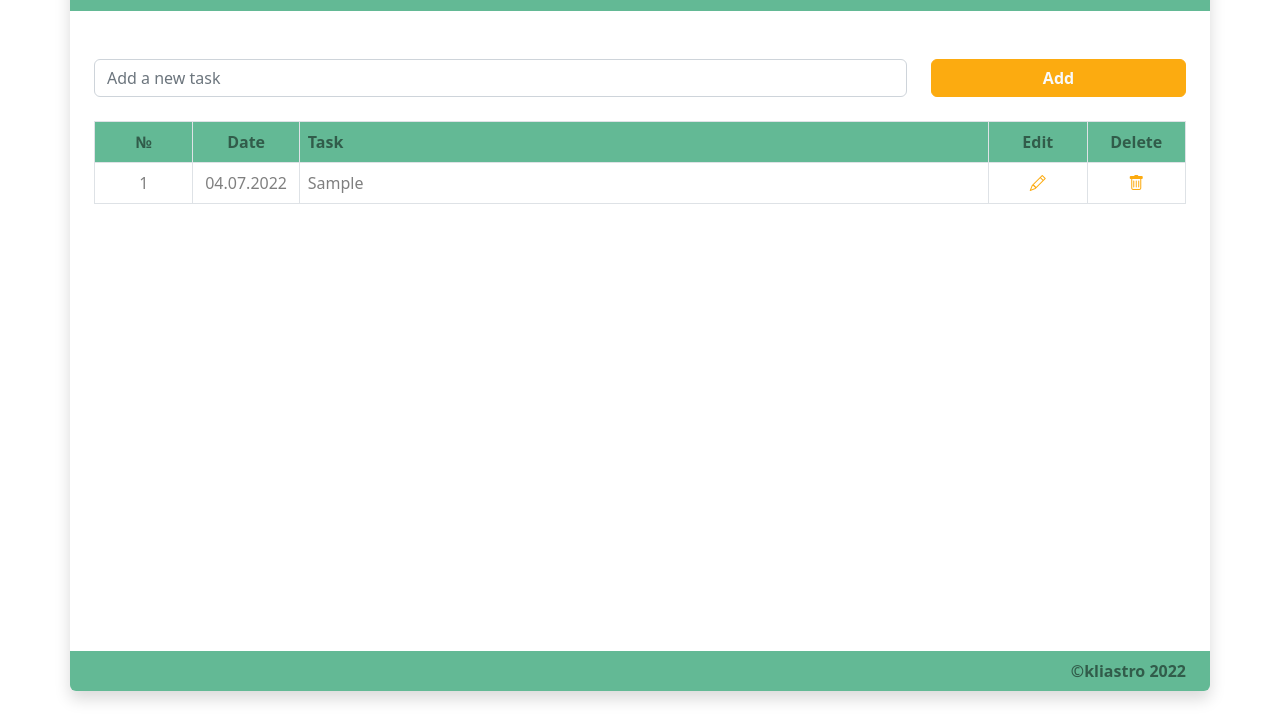
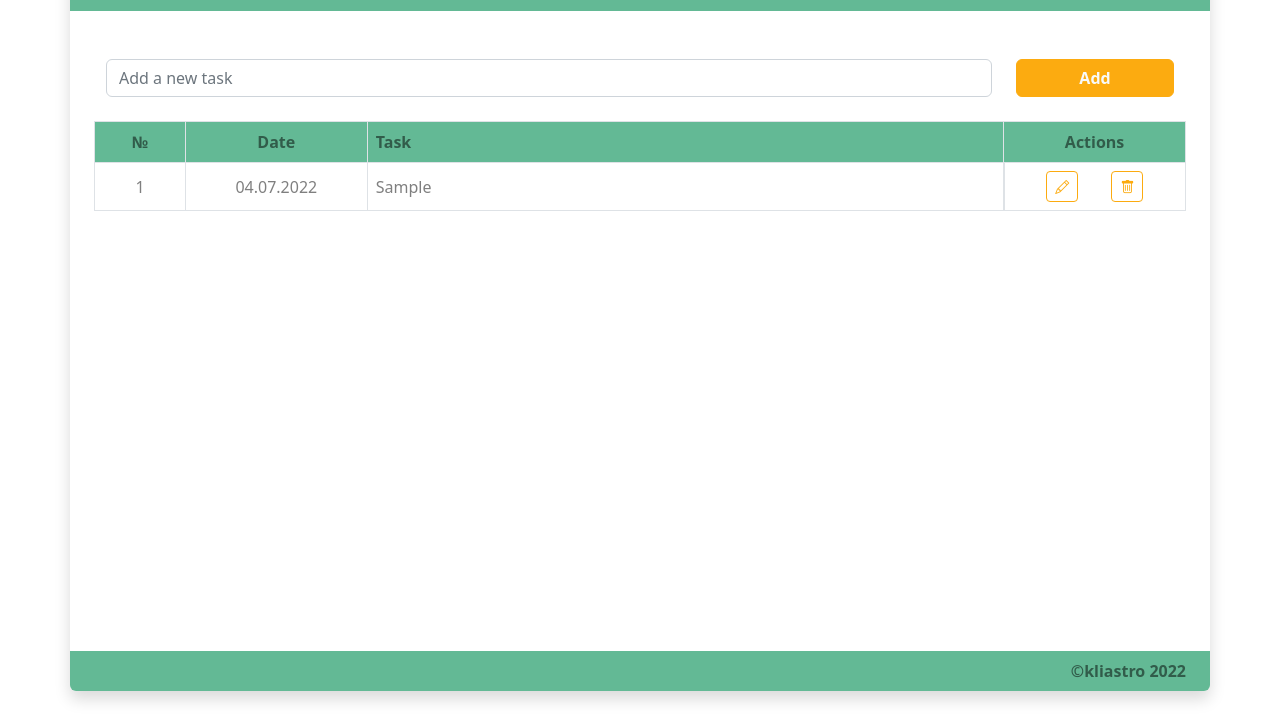
Before and after one commit to kliastro13/To-Do-list, a website built with Vite: page index.html in a window 1280 px wide. Both pictures are taken after typing "Sample" into the empty fields and a click on the button "Add". Shown: the part 85-800 px from the top of the page. Built offline with nearby package versions, Linux system fonts and the light colour scheme.

Commit message:
Chenged styles for func-btn. Updated UI.

```diff
--- a/index.html
+++ b/index.html
@@ -17,13 +17,15 @@
     <div
       class="container-md d-flex flex-column shadow rounded p-0 mt-4 mb-4 border-dark"
     >
-      <header class="text-center p-2 bg-primary mb-4 rounded-top text-black-50">
+      <header
+        class="container text-center p-2 bg-primary mb-4 rounded-top text-black-50"
+      >
         <h1>Task manager</h1>
       </header>
 
-      <main class="p-4">
-        <div class="row mb-4">
-          <div class="col-9">
+      <main class="container p-4">
+        <div class="row m-0 mb-4">
+          <div class="col-10 m-0">
             <input
               type="text"
               class="form-control"
@@ -39,7 +41,7 @@
               <option value="Remember"></option>
             </datalist>
           </div>
-          <div class="col-3">
+          <div class="col-2">
             <button
               type="button"
               class="btn btn-danger w-100 fw-bold text-light"
@@ -56,11 +58,10 @@
           >
             <thead class="bg-primary">
               <tr>
-                <th scope="col" class="col-1">№</th>
-                <th scope="col" class="col-1">Date</th>
-                <th scope="col" class="col-7 text-start">Task</th>
-                <th scope="col" class="col-1">Edit</th>
-                <th scope="col" class="col-1">Delete</th>
+                <th class="col-1">№</th>
+                <th class="col-2">Date</th>
+                <th class="col-7 text-start">Task</th>
+                <th class="col-2">Actions</th>
               </tr>
             </thead>
             <tbody id="task-list"></tbody>
@@ -69,7 +70,7 @@
       </main>
 
       <footer
-        class="mt-auto text-end bg-primary rounded-bottom p-2 pe-4 text-black-50"
+        class="container mt-auto text-end bg-primary rounded-bottom p-2 pe-4 text-black-50"
       >
         <div class="row">
           <p class="m-0 fw-bold">
--- a/js/modules/ListElement.js
+++ b/js/modules/ListElement.js
@@ -17,8 +17,11 @@ class ListElement {
     } else {
       tableRow.innerHTML += `<td class="text-start" id="${this.id}-value">${this.value}</td>`;
     }
-    tableRow.innerHTML += `<td class="btn-container text-danger"><i class="bi bi-pencil func-btn" id="${this.id}-edit-btn"></td>`;
-    tableRow.innerHTML += `<td class="btn-container text-danger"><i class="bi bi-trash func-btn" id="${this.id}-del-btn"></td>`;
+    tableRow.innerHTML += `<td class="text-danger d-flex justify-content-evenly">
+                           <button class="btn btn-outline-danger btn-sm func-btn" id="${this.id}-edit-btn"><i class="bi bi-pencil"></i></button>
+                           <button class="btn btn-outline-danger btn-sm func-btn" id="${this.id}-del-btn"><i class="bi bi-trash"></i></button>
+                           </td>`;
+
     document.getElementById(taskListId).appendChild(tableRow);
 
     const editBtn = document.getElementById(`${this.id}-edit-btn`);
--- a/js/modules/eventHandlers.js
+++ b/js/modules/eventHandlers.js
@@ -9,9 +9,9 @@ import { validate, getCurrDate } from "./helpers";
 function editTaskItem(element) {
   const taskTd = document.getElementById(`${element.id}-value`);
   taskTd.innerHTML = `<div class="input-group input-group-sm">
-                      <input type="text" class="col-8 form-control" value="${element.value}" id="${element.id}-edit-input">
-                      <button type="button" class="btn btn-danger text-light" id="${element.id}-save-btn">SAVE</button>
-                      <button type="button" class="btn btn-danger text-light" id="${element.id}-cancel-btn">CANCEL</button></div>`;
+                      <input type="text" class="form-control" value="${element.value}" id="${element.id}-edit-input">
+                      <button type="button" class="btn btn-danger text-light ms-1" id="${element.id}-save-btn">Save</button>
+                      <button type="button" class="btn btn-danger text-light ms-1" id="${element.id}-cancel-btn">Cancel</button></div>`;
   const cancelBtn = document.getElementById(`${element.id}-cancel-btn`);
   cancelBtn.addEventListener("click", () => {
     const strMaxLength = 80;
--- a/scss/custom.scss
+++ b/scss/custom.scss
@@ -5,16 +5,6 @@ $danger: #fcab10;
 
 // Then add additional custom code here
 
-.btn-container:hover {
-  background-color: $danger;
-  transition: 0.3s;
+.func-btn:hover {
+  color: $light;
 }
-
-.btn-container:hover .func-btn {
-  color: $light;
-  transition: 0.3s;
-}
-
-.func-btn {
-  cursor: pointer;
-}
```
